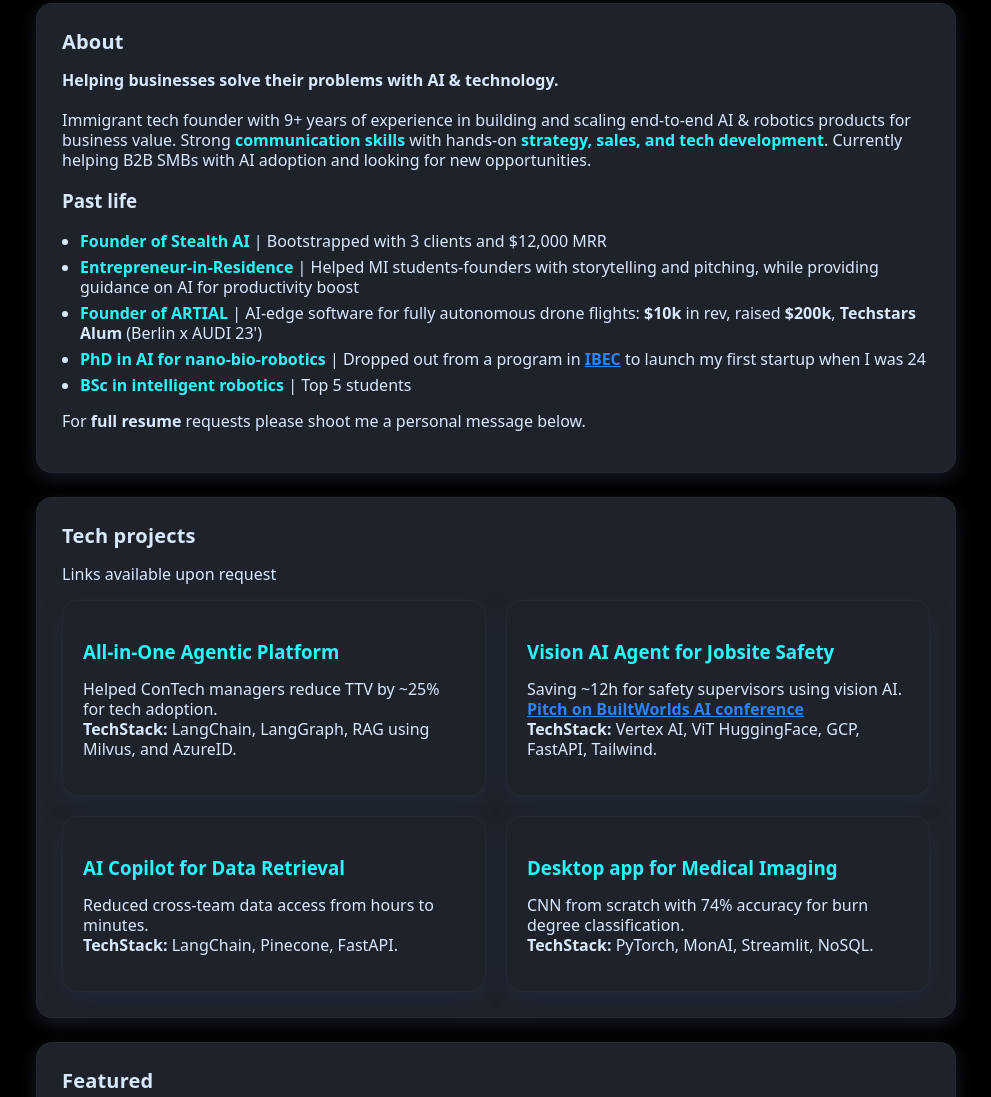
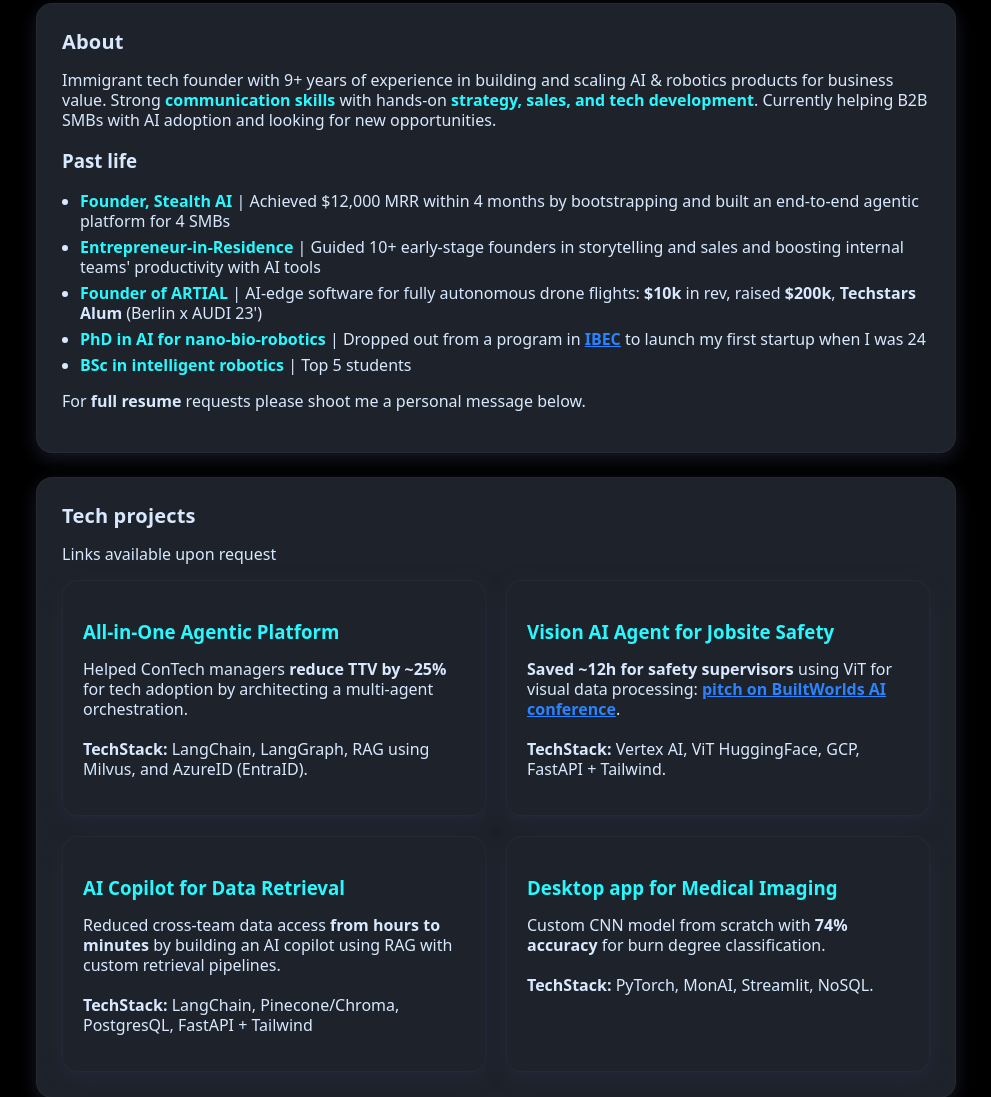
Before and after one commit to egorfolley/egorfolley.github.io, a plain HTML site: page index.html in a window 1280 px wide. Shown: the part 393-1490 px from the top of the page, without its empty margins (144-1135 px from the left). Drawn offline with Linux system fonts and the light colour scheme.

Commit message:
WebPage: v. 0.6 - modified sections

```diff
--- a/index.html
+++ b/index.html
@@ -211,12 +211,14 @@
 <body>
   <div class="wrap">
 
+    <!-- HEADER -->
     <header>
       <div class="header-flex">
         <img class="avatar" src="imgs/photo.jpeg" alt="Egor Folley photo" />
 
         <div class="header-text">
           <h1 class="name">EGOR FOLLEY</h1>
+          <strong>Helping businesses solve their problems with AI & technology </strong><br>
           <h2 class="tag">2X founder | ML/LLMOps & Agentic AI | EIR | Techstars Alum</h2>
 
           <nav class="contact" aria-label="Contact links">
@@ -252,25 +254,28 @@
       </div>
     </header>
 
+    <!-- ABOUT  -->
+    <!--  -->
     <section aria-labelledby="value" style="text-align: left; width: 100%;">
       <h2 id="value">About</h2>
-      <p class="lead"> <strong>Helping businesses solve their problems with AI & technology. </strong><br><br>
-        Immigrant tech founder with 9+ years of experience in building and scaling end-to-end AI & robotics products for business value.
+      <p class="lead">
+        Immigrant tech founder with 9+ years of experience in building and scaling AI & robotics products for business value.
         Strong <strong style="color: var(--accent);">communication skills</strong> with hands-on <strong style="color: var(--accent);">strategy, sales, and tech development</strong>. Currently helping B2B SMBs with AI adoption and looking for new opportunities.
       </p>
 
       <h3>Past life</h3>
       <ul>
-        <li><strong style="color: var(--accent);">Founder of Stealth AI </strong> | Bootstrapped with 3 clients and $12,000 MRR</li>
-        <li><strong style="color: var(--accent);">Entrepreneur-in-Residence </strong> | Helped MI students-founders with storytelling and pitching, while providing guidance on AI for productivity boost</li>
+        <li><strong style="color: var(--accent);">Founder, Stealth AI</strong> | Achieved $12,000 MRR within 4 months by bootstrapping and built an end-to-end agentic platform for 4 SMBs </li>
+        <li><strong style="color: var(--accent);">Entrepreneur-in-Residence </strong> | Guided 10+ early-stage founders in storytelling and sales and boosting internal teams' productivity with AI tools</li>
         <li><strong style="color: var(--accent);">Founder of ARTIAL </strong> | AI-edge software for fully autonomous drone flights: <strong>$10k</strong> in rev, raised <strong>$200k</strong>, <strong>Techstars Alum</strong> (Berlin x AUDI 23')</li>
         <li><strong style="color: var(--accent);">PhD in AI for nano-bio-robotics</strong> | Dropped out from a program in  <a href="https://ibecbarcelona.eu/nanodevices/" target="_blank" rel="noopener"> IBEC</a> to launch my first startup when I was 24</li>
         <li><strong style="color: var(--accent);">BSc in intelligent robotics</strong> | Top 5 students</li>
       </ul>
 
       <p class="lead">For <strong> full resume </strong> requests please shoot me a personal message below.</p>
-
     </section>
+    <!--  -->
+    <!-- TECH PROJECTS -->
 
     <section aria-labelledby="value" style="text-align: left; width: 100%;">
       <h2 id="value">Tech projects</h2>
@@ -278,26 +283,26 @@
       <div class="project-grid">
         <div class="project-card">
           <h3>All-in-One Agentic Platform</h3>
-          <p>Helped ConTech managers reduce TTV by ~25% for tech adoption.
-            <br><strong>TechStack:</strong> LangChain, LangGraph, RAG using Milvus, and AzureID.</p>
+          <p>Helped ConTech managers <strong>reduce TTV by ~25%</strong> for tech adoption by architecting a multi-agent orchestration.
+            <br><br><strong>TechStack:</strong> LangChain, LangGraph, RAG using Milvus, and AzureID (EntraID).</p>
         </div>
 
         <div class="project-card">
           <h3>Vision AI Agent for Jobsite Safety</h3>
-          <p>Saving ~12h for safety supervisors using vision AI. <a href="https://youtu.be/3Mo-gH-o2K8" target="_blank" rel="noopener">Pitch on BuiltWorlds AI conference</a>
-                <br><strong>TechStack:</strong> Vertex AI, ViT HuggingFace, GCP, FastAPI, Tailwind.</p>
+          <p><strong>Saved ~12h for safety supervisors</strong> using ViT for visual data processing: <a href="https://youtu.be/3Mo-gH-o2K8" target="_blank" rel="noopener">pitch on BuiltWorlds AI conference</a>.
+            <br><br><strong>TechStack:</strong> Vertex AI, ViT HuggingFace, GCP, FastAPI + Tailwind.</p>
         </div>
 
         <div class="project-card">
           <h3>AI Copilot for Data Retrieval</h3>
-          <p>Reduced cross-team data access from hours to minutes.
-            <br><strong>TechStack:</strong> LangChain, Pinecone, FastAPI.</p>
+          <p>Reduced cross-team data access <strong>from hours to minutes</strong> by building an AI copilot using RAG with custom retrieval pipelines.
+            <br><br><strong>TechStack:</strong> LangChain, Pinecone/Chroma, PostgresQL, FastAPI + Tailwind</p>
         </div>
 
         <div class="project-card">
           <h3>Desktop app for Medical Imaging</h3>
-          <p>CNN from scratch with 74% accuracy for burn degree classification.
-            <br><strong>TechStack:</strong> PyTorch, MonAI, Streamlit, NoSQL.</p>
+          <p>Custom CNN model from scratch with <strong>74% accuracy</strong> for burn degree classification.
+            <br><br><strong>TechStack:</strong> PyTorch, MonAI, Streamlit, NoSQL.</p>
         </div>
 
       </div>
```
